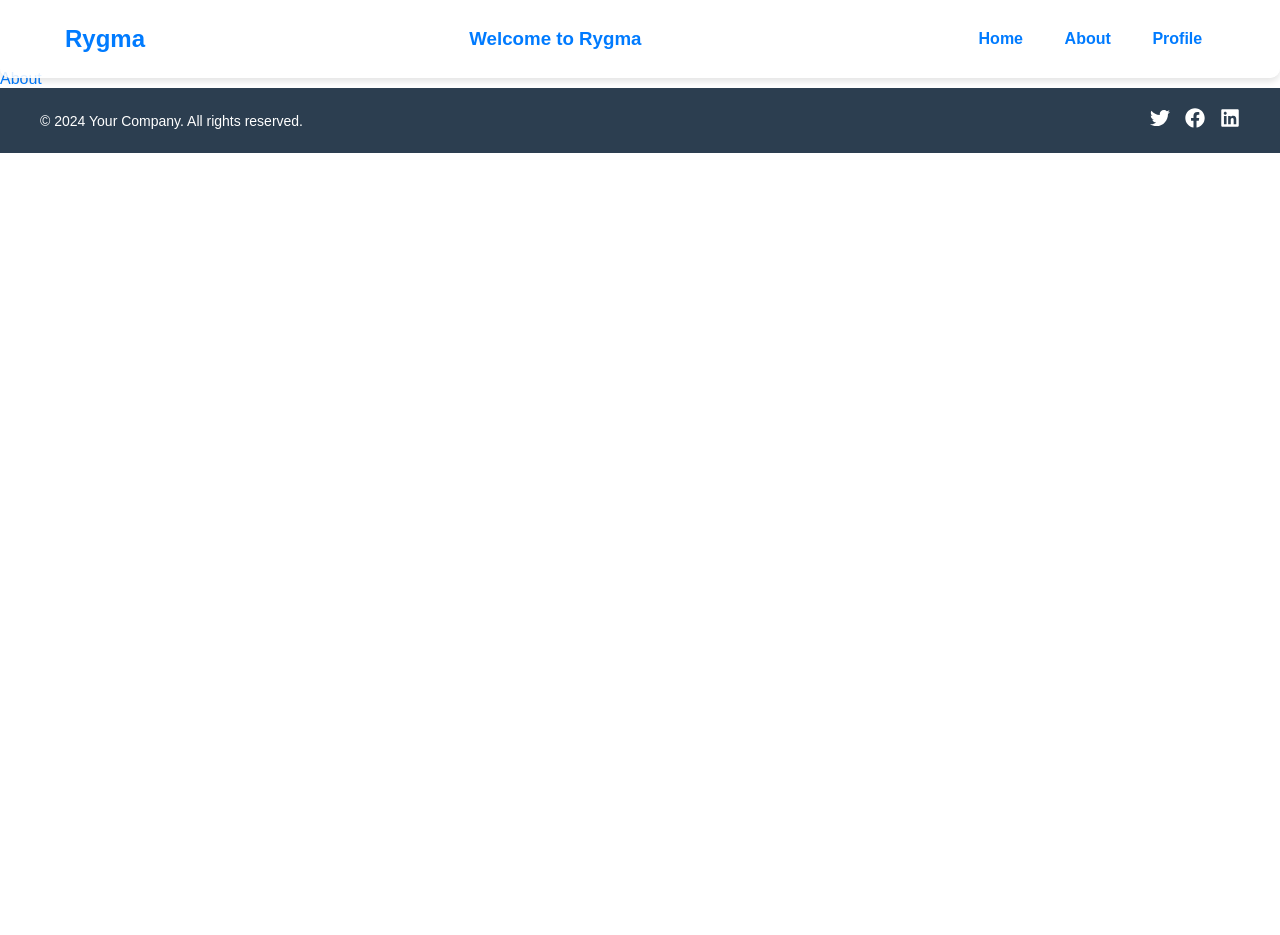
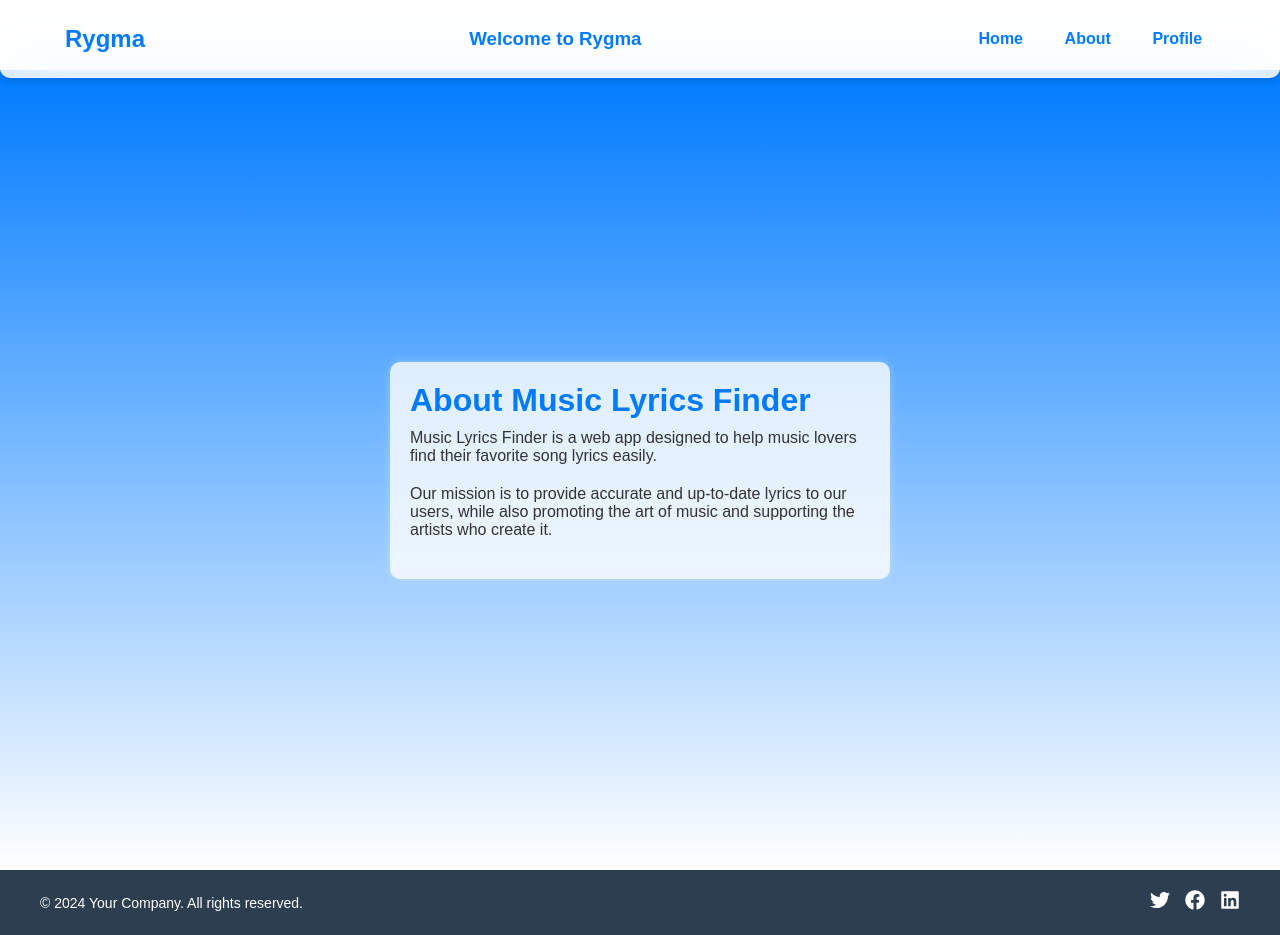
Before and after one commit to GUchechi/-RygmaHackathon, a React (Vite) app: page /about in a window 1280 px wide. Before the commit the page ends 800 px from the top, so only its background shows below. Built offline with nearby package versions, Linux system fonts and the light colour scheme.

Commit message:
added lyrics

```diff
--- a/src/pages/about/About.css
+++ b/src/pages/about/About.css
@@ -0,0 +1,45 @@
+.about-container {
+  display: flex;
+  justify-content: center;
+  align-items: center;
+  height: 100vh;
+  background-image: linear-gradient(to bottom, var(--primary-color), #ffffff);
+}
+
+.about-card {
+  background: var(--glass-bg);
+  border-radius: 10px;
+  padding: 20px;
+  box-shadow: 0 0 10px var(--glass-border);
+  width: 500px;
+}
+
+.about-card h1 {
+  color: var(--primary-color);
+  font-weight: bold;
+  margin-bottom: 10px;
+}
+
+.about-card p {
+  color: #333333;
+  font-size: 16px;
+  margin-bottom: 20px;
+}
+
+.about-card ul {
+  list-style: none;
+  padding: 0;
+  margin: 0;
+}
+
+.about-card li {
+  color: #333333;
+  font-size: 16px;
+  margin-bottom: 10px;
+}
+
+.about-card h2 {
+  color: var(--primary-color);
+  font-weight: bold;
+  margin-bottom: 10px;
+}
--- a/src/pages/about/About.jsx
+++ b/src/pages/about/About.jsx
@@ -1,9 +1,21 @@
-
-
+import "./About.css";
 const About = () => {
   return (
-    <div>About</div>
-  )
-}
+    <div className="about-container">
+      <div className="glass-bg about-card">
+        <h1>About Music Lyrics Finder</h1>
+        <p>
+          Music Lyrics Finder is a web app designed to help music lovers find
+          their favorite song lyrics easily.
+        </p>
+        <p>
+          Our mission is to provide accurate and up-to-date lyrics to our users,
+          while also promoting the art of music and supporting the artists who
+          create it.
+        </p>
+      </div>
+    </div>
+  );
+};
 
-export default About
+export default About;
```
